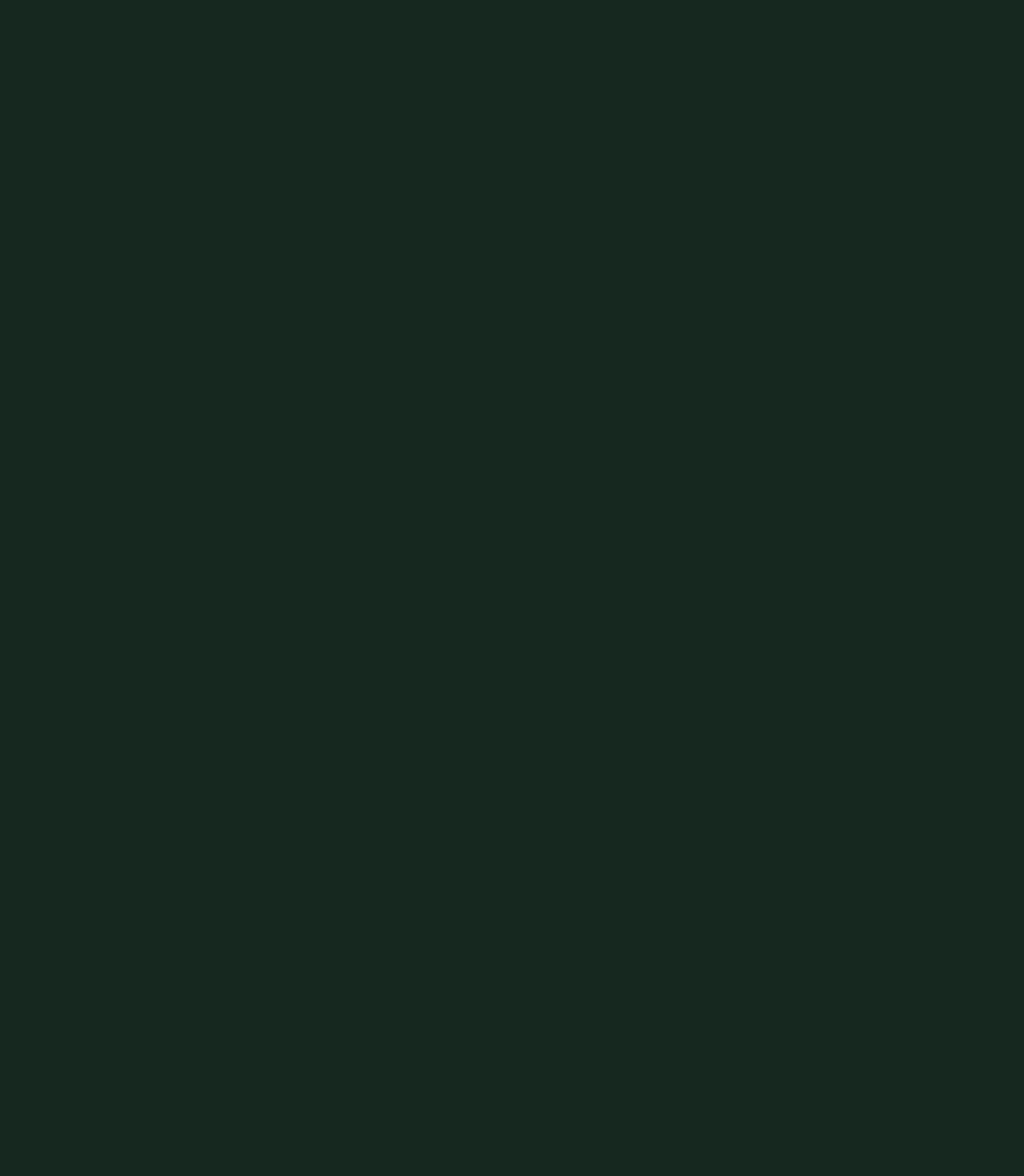
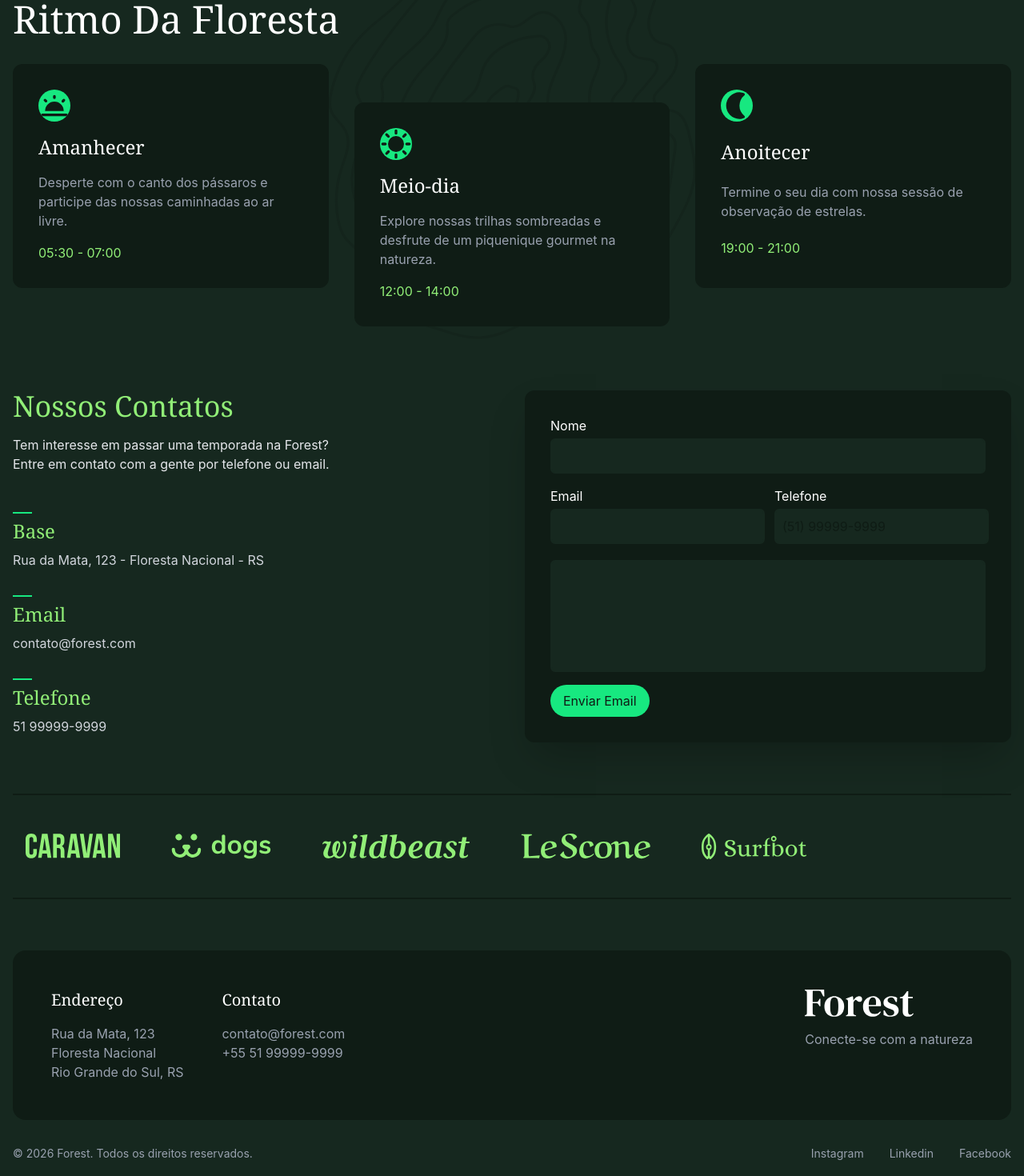
Before and after one commit to roberta-silva/forest, a React (Vite) app: page / in a window 1280 px wide. Shown: the part 3200-4670 px from the top of the page at 80% size. Before the commit the page ends 3100 px from the top, so only its background shows below. Built offline with nearby package versions, Linux system fonts and the light colour scheme.

Commit message:
adiciona sections ciclo, contato, parceiros e footer

```diff
--- a/src/App.jsx
+++ b/src/App.jsx
@@ -1,9 +1,13 @@
 import './App.css';
 import Acomodacoes from './Components/Acomodacoes';
+import Ciclo from './Components/Ciclo';
+import Contato from './Components/Contato';
 import Eventos from './Components/Eventos';
 import Experiencias from './Components/Experiencias';
+import Footer from './Components/Footer';
 import Header from './Components/Header';
 import HeroSection from './Components/HeroSection';
+import Parceiros from './Components/Parceiros';
 import WeatherBar from './Components/WeatherBar';
 
 function App() {
@@ -15,6 +19,10 @@ function App() {
       <Acomodacoes />
       <Eventos />
       <Experiencias />
+      <Ciclo />
+      <Contato />
+      <Parceiros />
+      <Footer />
     </>
   );
 }
--- /dev/null
+++ b/src/Components/Ciclo.jsx
@@ -0,0 +1,60 @@
+import bg from '../assets/img/padrao.svg';
+import manha from '../assets/img/manha.svg';
+import dia from '../assets/img/dia.svg';
+import noite from '../assets/img/noite.svg';
+
+const ciclos = [
+  {
+    img: manha,
+    titulo: 'Amanhecer',
+    descricao:
+      'Desperte com o canto dos pássaros e participe das nossas caminhadas ao ar livre.',
+    horario: '05:30 - 07:00',
+    cardClass: 'sm:hover:-translate-y-2',
+  },
+  {
+    img: dia,
+    titulo: 'Meio-dia',
+    descricao:
+      'Explore nossas trilhas sombreadas e desfrute de um piquenique gourmet na natureza.',
+    horario: '12:00 - 14:00',
+    cardClass: 'sm:translate-y-12 sm:hover:translate-y-10',
+  },
+  {
+    img: noite,
+    titulo: 'Anoitecer',
+    descricao: 'Termine o seu dia com nossa sessão de observação de estrelas.',
+    horario: '19:00 - 21:00',
+    cardClass: 'sm:hover:-translate-y-2',
+  },
+];
+
+const Ciclo = () => (
+  <section
+    className="container bg-contain bg-center bg-no-repeat mb-12 sm:mb-16 sm:py-16"
+    style={{ backgroundImage: `url(${bg})` }}
+  >
+    <p className="mb-4 text-verde-200 uppercase tracking-widest text-sm">
+      Ciclo Natural
+    </p>
+    <h2 className="mb-8 font-serif text-balance capitalize text-white text-3xl md:text-4xl lg:text-5xl">
+      Ritmo da Floresta
+    </h2>
+
+    <div className="flex flex-col sm:flex-row gap-4 sm:gap-8">
+      {ciclos.map(({ img, titulo, descricao, horario, cardClass }) => (
+        <div
+          key={titulo}
+          className={`flex-1 grid gap-4 bg-verde-900 p-6 sm:p-8 rounded-xl transition-transform ${cardClass}`}
+        >
+          <img className="bg-verde-400 rounded-full size-10" src={img} alt="" />
+          <h3 className="font-serif text-2xl text-white">{titulo}</h3>
+          <p className="text-gray-400">{descricao}</p>
+          <span className="text-verde-300">{horario}</span>
+        </div>
+      ))}
+    </div>
+  </section>
+);
+
+export default Ciclo;
--- /dev/null
+++ b/src/Components/Contato.jsx
@@ -0,0 +1,76 @@
+import Input from './Form/Input';
+import Textarea from './Form/Textarea';
+
+const Contato = () => {
+  function handleClick(event) {
+    event.preventDefault();
+  }
+
+  return (
+    <section
+      id="contato"
+      className="container mb-12 sm:mb-16 grid lg:grid-cols-2 gap-8"
+    >
+      <div>
+        <h1 className="font-serif text-4xl text-verde-300 mb-4">
+          Nossos Contatos
+        </h1>
+        <p className="text-gray-200 text-balance mb-8">
+          Tem interesse em passar uma temporada na Forest? Entre em contato com
+          a gente por telefone ou email.
+        </p>
+        <div className="grid gap-4">
+          <div>
+            <span className="h-0.5 w-6 bg-verde-400 inline-block"></span>
+            <h2 className="mb-2 text-2xl text-verde-300 font-serif">Base</h2>
+            <p className="text-gray-300">
+              Rua da Mata, 123 - Floresta Nacional - RS
+            </p>
+          </div>
+
+          <div>
+            <span className="h-0.5 w-6 bg-verde-400 inline-block"></span>
+            <h2 className="mb-2 text-2xl text-verde-300 font-serif">Email</h2>
+            <p className="text-gray-300">contato@forest.com</p>
+          </div>
+
+          <div>
+            <span className="h-0.5 w-6 bg-verde-400 inline-block"></span>
+            <h2 className="mb-2 text-2xl text-verde-300 font-serif">
+              Telefone
+            </h2>
+            <p className="text-gray-300">51 99999-9999</p>
+          </div>
+        </div>
+      </div>
+
+      <form
+        className="grid gap-4 rounded-xl bg-verde-900 shadow-2xl p-4 lg:p-8"
+        action=""
+      >
+        <Input label="Nome" id="nome" type="text" />
+
+        <div className="grid gap-4 sm:grid-cols-2">
+          <Input label="Email" id="email" type="email" />
+          <Input
+            label="Telefone"
+            id="text"
+            type="telefone"
+            placeholder="(51) 99999-9999"
+          />
+        </div>
+
+        <Textarea label="Mensagem" id="mensagem" name="mensagem" rows="5" />
+
+        <button
+          onClick={handleClick}
+          className="place-self-start bg-verde-400 text-verde-900 py-2 px-4 inline-block rounded-full cursor-pointer"
+        >
+          Enviar Email
+        </button>
+      </form>
+    </section>
+  );
+};
+
+export default Contato;
--- /dev/null
+++ b/src/Components/Footer.jsx
@@ -0,0 +1,55 @@
+import Forest from '../assets/img/forest.svg';
+
+const Footer = () => {
+  const ano = new Date().getFullYear();
+
+  return (
+    <footer className="container pb-8">
+      <div className="bg-verde-900 grid gap-8 lg:grid-cols-2 mb-8 rounded-2xl p-6 sm:p-12 ">
+        <div className="flex gap-12 max-sm:flex-col max-sm:gap-4">
+          <div>
+            <h3 className="text-white font-serif text-xl mb-4">Endereço</h3>
+            <p className="text-gray-400">
+              Rua da Mata, 123 <br /> Floresta Nacional <br /> Rio Grande do
+              Sul, RS
+            </p>
+          </div>
+
+          <div>
+            <h3 className="text-white font-serif text-xl mb-4">Contato</h3>
+            <p className="text-gray-400">
+              contato@forest.com <br /> +55 51 99999-9999{' '}
+            </p>
+          </div>
+        </div>
+        <div className="lg:justify-self-end">
+          <img className="mb-4" src={Forest} alt="Forest" />
+          <p className="text-gray-400">Conecte-se com a natureza</p>
+        </div>
+      </div>
+
+      <div className="text-gray-400 flex items-center justify-between gap-8 text-sm max-sm:flex-col-reverse">
+        <p>© {ano} Forest. Todos os direitos reservados.</p>
+        <ul className="flex gap-8">
+          <li>
+            <a className="hover:text-verde-300" href="#">
+              Instagram
+            </a>
+          </li>
+          <li>
+            <a className="hover:text-verde-300" href="#">
+              Linkedin
+            </a>
+          </li>
+          <li>
+            <a className="hover:text-verde-300" href="#">
+              Facebook
+            </a>
+          </li>
+        </ul>
+      </div>
+    </footer>
+  );
+};
+
+export default Footer;
--- /dev/null
+++ b/src/Components/Form/Input.jsx
@@ -0,0 +1,18 @@
+const Input = ({ id, name, type = 'text', label, placeholder }) => {
+  return (
+    <div className="grid gap-1">
+      <label htmlFor={name} className="text-white">
+        {label}
+      </label>
+      <input
+        id={id}
+        name={name}
+        type={type}
+        placeholder={placeholder}
+        className="rounded-md border-2 border-verde-800 bg-verde-800 p-2 text-white focus:outline-none focus:ring-2 focus:ring-verde-400 focus:border-verde-900 placeholder:text-verde-900"
+      />
+    </div>
+  );
+};
+
+export default Input;
--- /dev/null
+++ b/src/Components/Form/Textarea.jsx
@@ -0,0 +1,17 @@
+const Textarea = (id, name, label, rows = 5) => {
+  return (
+    <div className="grid gap-1">
+      <label className="text-white" htmlFor={name}>
+        {label}
+      </label>
+      <textarea
+        id={id}
+        name={name}
+        rows={rows}
+        className="rounded-md border-2 border-verde-800 bg-verde-800 p-2 text-white focus:outline-none focus:ring-2 focus:ring-verde-400 focus:border-verde-900 placeholder:text-verde-900 resize-none"
+      />
+    </div>
+  );
+};
+
+export default Textarea;
--- /dev/null
+++ b/src/Components/Parceiros.jsx
@@ -0,0 +1,31 @@
+import caravan from '../assets/img/parceiros/caravan.svg';
+import dogs from '../assets/img/parceiros/dogs.svg';
+import wildbeast from '../assets/img/parceiros/wildbeast.svg';
+import lescone from '../assets/img/parceiros/lescone.svg';
+import surfbot from '../assets/img/parceiros/surfbot.svg';
+
+const Parceiros = () => {
+  return (
+    <section className="container mb-12 sm:mb-16">
+      <ul className="flex flex-col items-center py-4 max-sm:divide-y-2 divide-verde-900 *:p-4 sm:flex-row sm:gap-8 sm:border-b-2 sm:border-t-2 sm:border-verde-900 sm:py-8 *:*:max-h-8">
+        <li>
+          <img src={caravan} alt="Caravan" />
+        </li>
+        <li>
+          <img src={dogs} alt="Dogs" />
+        </li>
+        <li>
+          <img src={wildbeast} alt="Wildbeast" />
+        </li>
+        <li>
+          <img src={lescone} alt="Lescone" />
+        </li>
+        <li>
+          <img src={surfbot} alt="Surfbot" />
+        </li>
+      </ul>
+    </section>
+  );
+};
+
+export default Parceiros;
```
